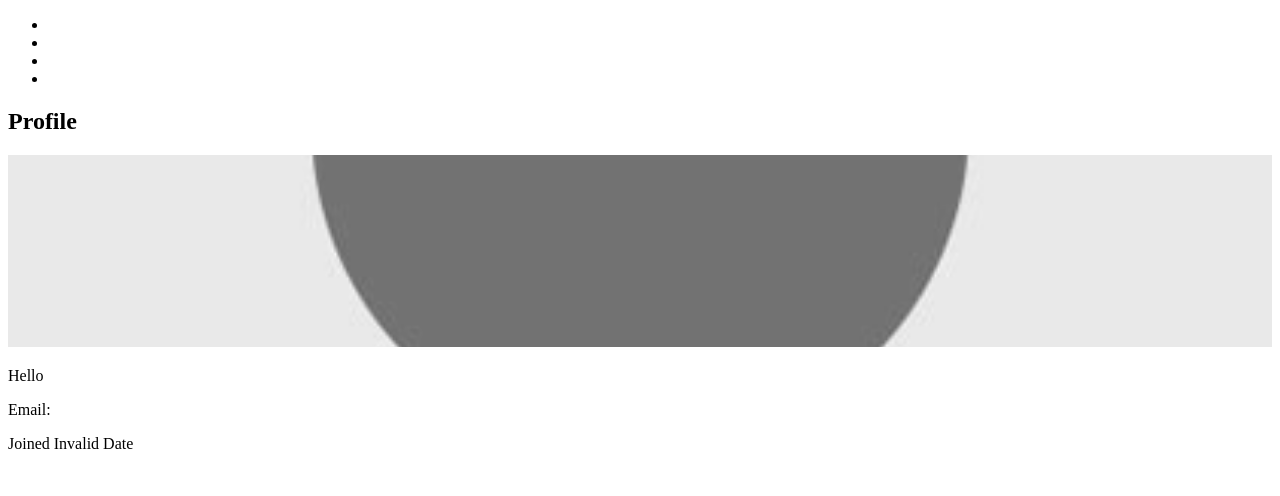
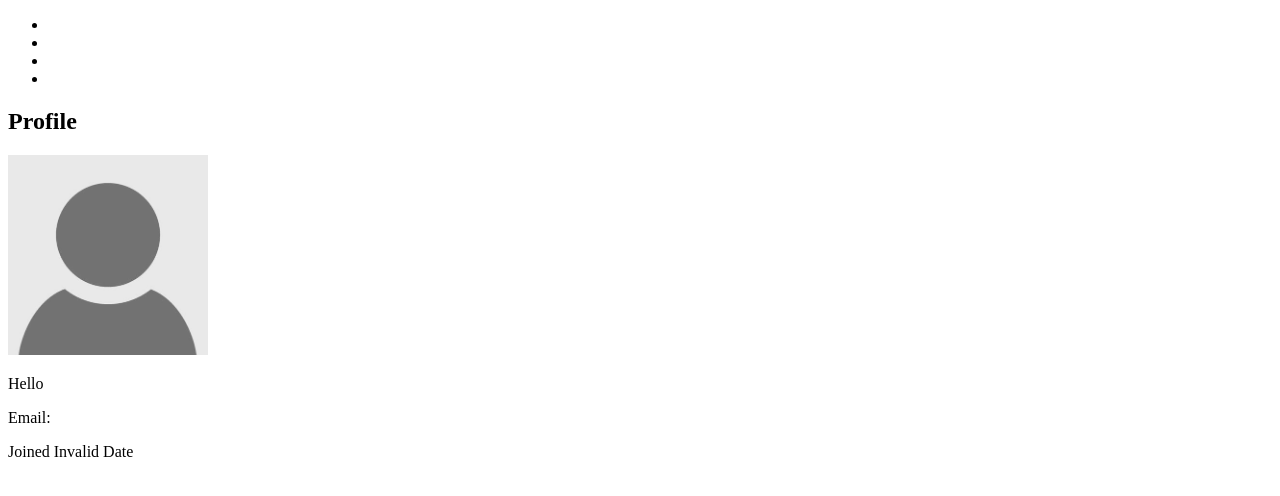
Before and after one commit to burdianov/fullstack-social-network, a React (Create React App) app in the folder react-front/: page /user/1 in a window 1280 px wide. Shown: the top 496 px of the page. Built offline with nearby package versions, Linux system fonts and the light colour scheme; no server answers.

Commit message:
default image and profile image

```diff
--- a/react-front/src/components/user/EditProfile.jsx
+++ b/react-front/src/components/user/EditProfile.jsx
@@ -142,7 +142,7 @@ const EditProfile = (props) => {
     return <Redirect to={`/user/${id}`}/>;
   }
 
-  const photoUrl = id ? `${process.env.REACT_APP_API_URL}/user/photo/${id}` : defaultAvatar;
+  const photoUrl = id ? `${process.env.REACT_APP_API_URL}/user/photo/${id}?${new Date().getTime()}` : defaultAvatar;
 
   return (
     <div className="container">
@@ -157,7 +157,12 @@ const EditProfile = (props) => {
         <h2>Loading...</h2>
       </div>}
 
-      <img src={photoUrl} alt={name}/>
+      <img
+        style={{height: "200px", width: "auto"}}
+        className="img-thumbnail"
+        src={photoUrl}
+        onError={image => image.target.src = `${defaultAvatar}`}
+        alt={name}/>
 
       {signupForm()}
     </div>
--- a/react-front/src/components/user/Profile.jsx
+++ b/react-front/src/components/user/Profile.jsx
@@ -2,8 +2,8 @@ import React, {useEffect, useState} from 'react';
 import {isAuthenticated} from "../../auth";
 import {Link, Redirect} from "react-router-dom";
 import {getUserProfile} from "../../api/user";
+import DeleteUser from "./DeleteUser";
 import defaultAvatar from "../../assets/images/avatar.jpg";
-import DeleteUser from "./DeleteUser";
 
 const Profile = (props) => {
   const [user, setUser] = useState("");
@@ -22,6 +22,8 @@ const Profile = (props) => {
       });
   }, [props.match.params.userId]);
 
+  const photoUrl = user._id ? `${process.env.REACT_APP_API_URL}/user/photo/${user._id}?${new Date().getTime()}` : defaultAvatar;
+
   if (redirectToSignin) {
     return <Redirect to="/signin"/>
   } else {
@@ -30,11 +32,11 @@ const Profile = (props) => {
         <h2 className="mt-5 mb-5">Profile</h2>
         <div className="row">
           <div className="col-md-6">
-            <img
-              className="card-img-top"
-              src={defaultAvatar}
-              alt={user.name}
-              style={{width: "100%", height: "15vw", objectFit: "cover"}}
+            <img style={{height: "200px", width: "auto"}}
+                 className="img-thumbnail"
+                 src={photoUrl}
+                 onError={image => image.target.src = `${defaultAvatar}`}
+                 alt={user.name}
             />
           </div>
           <div className="col-md-6 mt-2">
--- a/react-front/src/components/user/Users.jsx
+++ b/react-front/src/components/user/Users.jsx
@@ -20,13 +20,14 @@ const Users = () => {
     return (
       <div className="row">
         {users.map((user, i) => {
+
           return (
             <div key={i} className="card col-md-4">
-              <img
-                className="card-img-top"
-                src={defaultAvatar}
-                alt={user.name}
-                style={{width: "100%", height: "15vw", objectFit: "cover"}}
+              <img style={{height: "200px", width: "auto"}}
+                   className="img-thumbnail"
+                   src={`${process.env.REACT_APP_API_URL}/user/photo/${user._id}`}
+                   onError={image => image.target.src = `${defaultAvatar}`}
+                   alt={user.name}
               />
               <div className="card-body">
                 <h5 className="card-title">{user.name}</h5>
```
